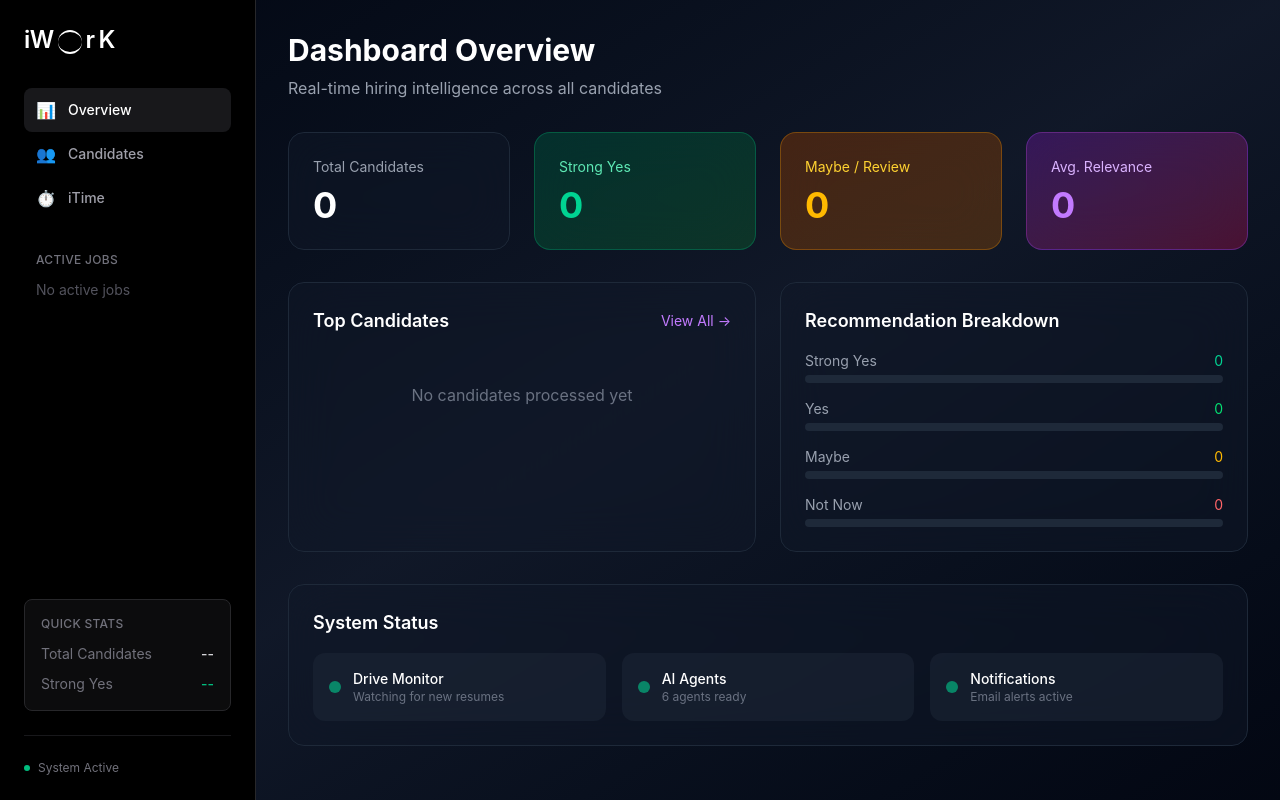
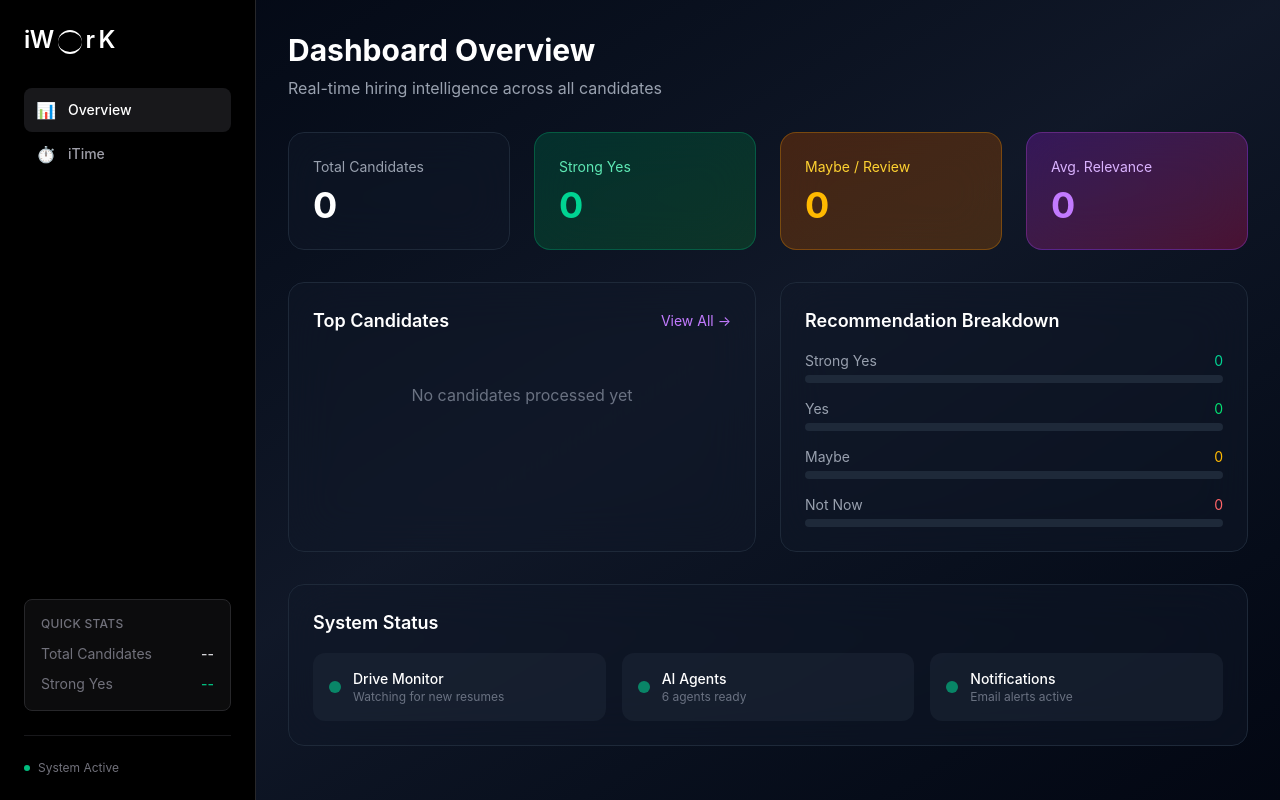
Before and after one commit to i24hour/iHire, a Next.js app in the folder frontend/: page / in a window 1280 px wide. Built offline with nearby package versions, Linux system fonts and the light colour scheme.

Commit message:
Remove the Candidates navigation item and the Campaigns/Jobs section from the sidebar.

```diff
--- a/frontend/src/components/Sidebar.tsx
+++ b/frontend/src/components/Sidebar.tsx
@@ -7,7 +7,7 @@ import { motion } from 'framer-motion';
 
 const navItems = [
     { href: '/', label: 'Overview', icon: '📊' },
-    { href: '/dashboard', label: 'Candidates', icon: '👥' },
+    // { href: '/dashboard', label: 'Candidates', icon: '👥' },
     { href: '/itime', label: 'iTime', icon: '⏱️' }, // iTime Tracker
 ];
 
@@ -103,6 +103,7 @@ export function Sidebar() {
                 </nav>
 
                 {/* Campaigns / Jobs */}
+                {/*
                 <div className="mb-4">
                     <h3 className="text-xs font-medium text-zinc-500 mb-3 uppercase tracking-wide px-3">Active Jobs</h3>
                     <div className="space-y-1">
@@ -131,6 +132,7 @@ export function Sidebar() {
                         )}
                     </div>
                 </div>
+                */}
 
                 {/* Stats Summary */}
                 <div className="mt-auto p-4 bg-zinc-900/50 rounded-lg border border-zinc-800">
```
